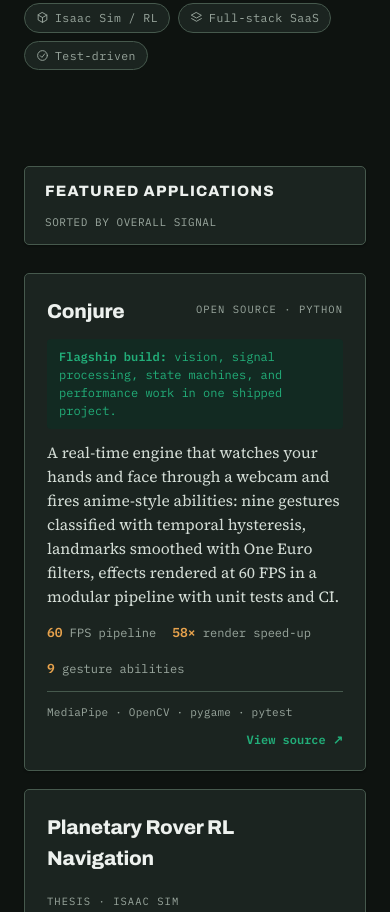
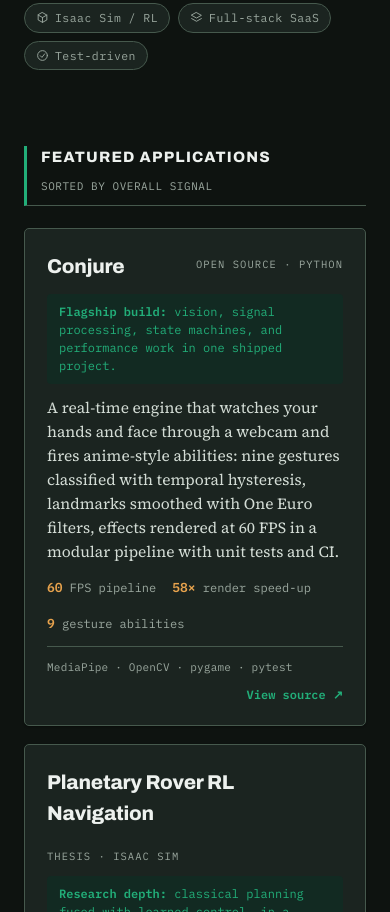
Before and after one commit to STERBAN0/STERBAN0.github.io, a plain HTML site: page index.html in a window 390 px wide. Shown: the part 1006-1918 px from the top of the page. Drawn offline with Linux system fonts and the light colour scheme.

Commit message:
fix: compact section dividers, reclaim mobile whitespace

```diff
--- a/index.html
+++ b/index.html
@@ -189,11 +189,12 @@ h2.headline{
 .ic{width:13px;height:13px;flex:none}
 
 /* ============ sections ============ */
-section{padding:48px 0 64px;scroll-margin-top:70px}
+section{padding:40px 0 48px;scroll-margin-top:70px}
+@media(max-width:640px){section{padding:28px 0 36px}}
 .sec-head{
-  display:flex;align-items:baseline;flex-wrap:wrap;gap:10px 14px;
-  background:var(--card);border:1px solid var(--rule);border-radius:var(--radius);
-  box-shadow:var(--shadow-1);padding:13px 20px;margin:0 0 28px;
+  display:flex;align-items:baseline;flex-wrap:wrap;gap:8px 14px;
+  border-left:3px solid var(--mask);border-bottom:1px solid var(--rule);
+  padding:0 0 10px 14px;margin:0 0 22px;
 }
 .sec-head h3{
   font-family:"Archivo",sans-serif;font-weight:800;font-size:15px;
@@ -275,7 +276,8 @@ section{padding:48px 0 64px;scroll-margin-top:70px}
 .edu{border:1px solid var(--rule);border-radius:var(--radius);background:var(--card);padding:22px;display:flex;justify-content:space-between;gap:20px;flex-wrap:wrap;align-items:baseline}
 .edu b{font-family:"Archivo",sans-serif;font-weight:800;font-size:17px}
 .edu .mono{font-size:12px;color:var(--dim)}
-footer{background:var(--card);margin-top:56px;box-shadow:0 -1px 0 var(--rule)}
+footer{background:var(--card);margin-top:32px;box-shadow:0 -1px 0 var(--rule)}
+@media(max-width:640px){footer{margin-top:24px}}
 .foot-inner{display:flex;justify-content:space-between;align-items:center;padding:26px 0;flex-wrap:wrap;gap:14px}
 .foot-cta{font-family:"Archivo",sans-serif;font-weight:800;font-size:20px}
 .foot-links{display:flex;gap:22px;font-family:"IBM Plex Mono",monospace;font-size:13px}
```
